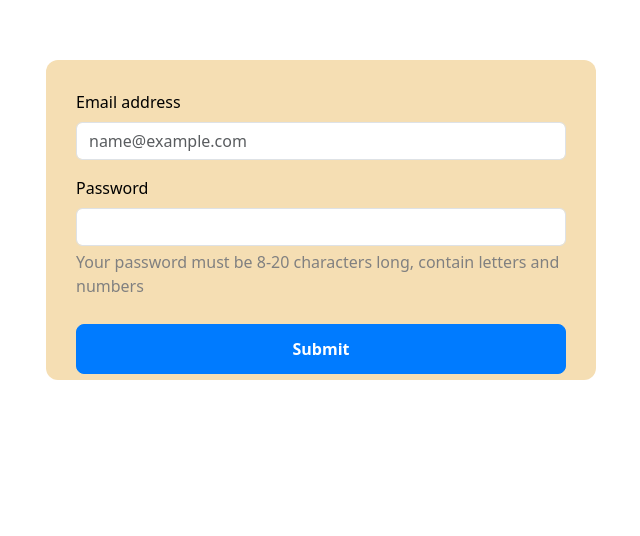
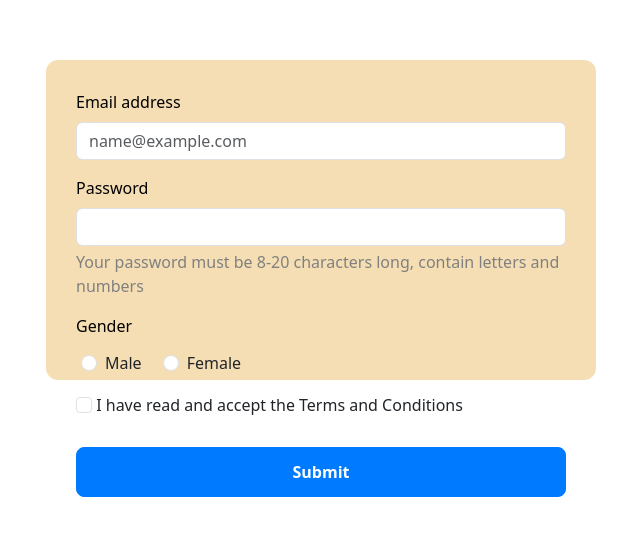
Before and after one commit to VimalaSellappan/Assignment-15, a plain HTML site: page index.html in a window 1280 px wide. Shown: the part 180-716 px from the top of the page, without its empty margins (319-959 px from the left). Drawn offline with nearby package versions, Linux system fonts and the light colour scheme.

Commit message:
radio button and checkbox were added

```diff
--- a/index.html
+++ b/index.html
@@ -13,14 +13,36 @@
     <form>
         <div class="mb-3">
             <label for="exampleFormControlInput1" class="form-label">Email address</label>
-            <input type="email" class="form-control" id="exampleFormControlInput1" placeholder="name@example.com">
+            <input type="email" class="form-control" id="exampleFormControlInput1" placeholder="name@example.com" >
         </div>
         <div class="mb-3">
             <label for="inputPassword5" class="form-label">Password</label>
-            <input type="password" id="inputPassword5" class="form-control" aria-describedby="passwordHelpBlock">
+            <input type="password" id="inputPassword5" class="form-control" aria-describedby="passwordHelpBlock" >
             <div id="passwordHelpBlock" class="form-text">
                 Your password must be 8-20 characters long, contain letters and numbers</div>
         </div>
+        <div class="mb-3">
+            <div class="col-12">
+                <label class="form-label">Gender</label>
+                <div class="d-flex gap-3">
+                    <div class="form-check">
+                        <input class="form-check-input" type="radio" name="gender" id="male" value="Male" required>
+                        <label class="form-check-label" for="male">Male</label>
+                    </div>
+                    <div class="form-check">
+                        <input class="form-check-input" type="radio" name="gender" id="female" value="Female">
+                        <label class="form-check-label" for="female">Female</label>
+                    </div>
+                </div>
+            </div>
+
+        </div>
+        <div class="form-check1">
+            <input class="form-check-input" type="checkbox" value="" id="flexCheckDefault">
+            <label class="form-check-label" for="flexCheckDefault">
+                I have read and accept the Terms and Conditions
+            </label>
+          </div>
         <button type="submit" class="btn btn-primary">Submit</button>
     </form>
 </div>
--- a/style/style.css
+++ b/style/style.css
@@ -42,3 +42,10 @@ body {
     color:gray;
     font-size: 16px;
 }
+.form-check{
+    margin-left: 5px;
+    margin-top: 5px;
+}
+.form-check1{
+    margin-bottom: 20px;
+}
```
